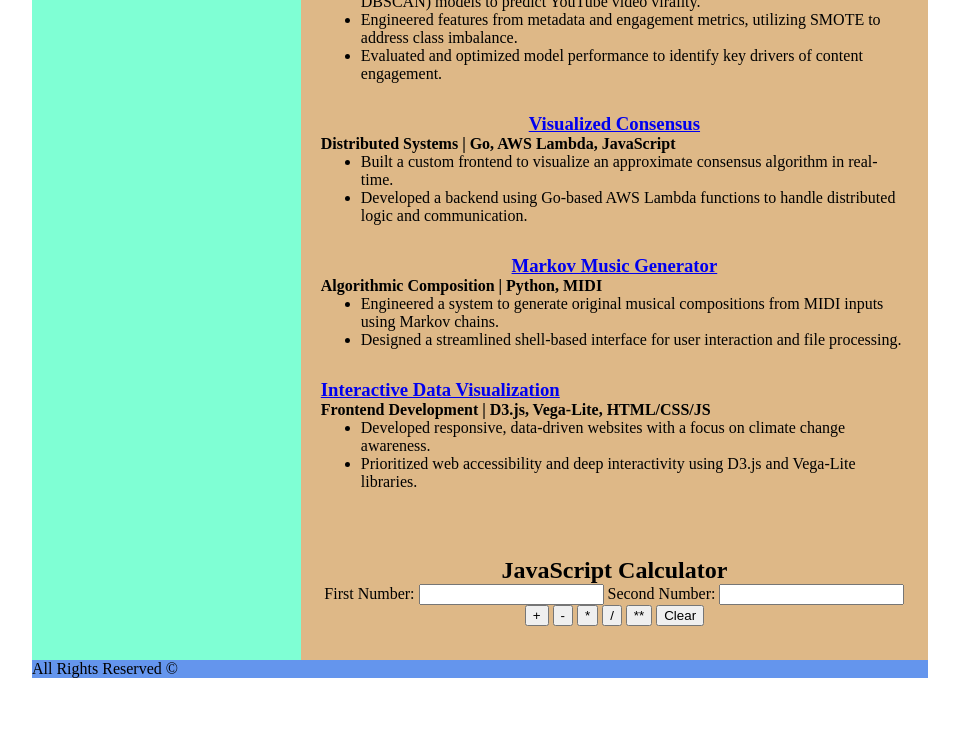
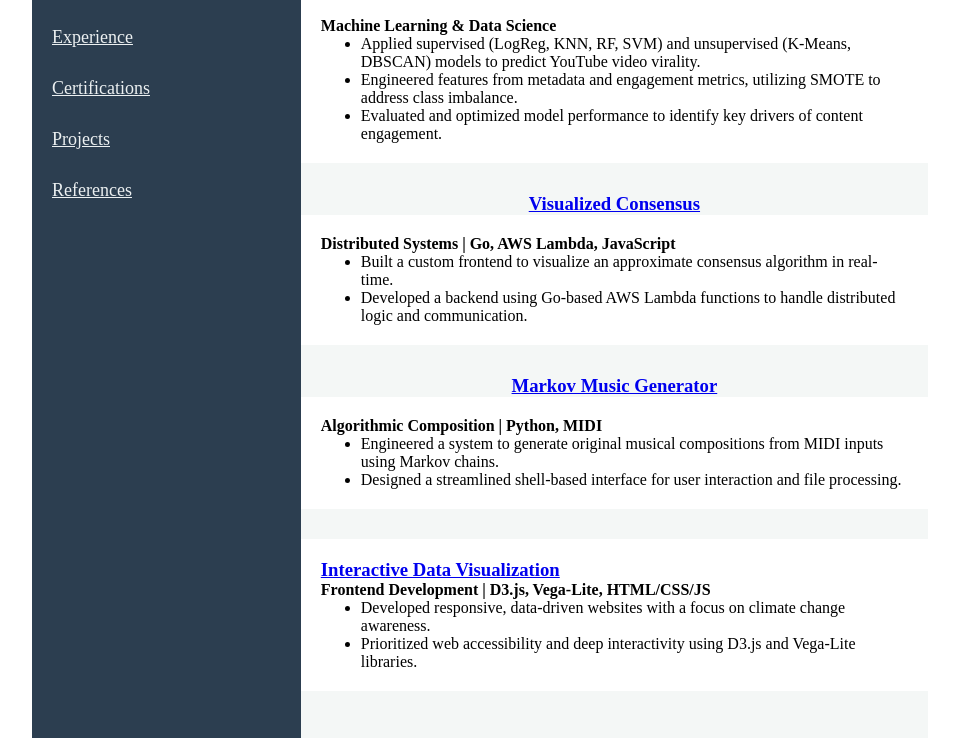
Before and after one commit to kkeith88/mp-1, a plain HTML site: page proj.html in a window 1280 px wide. Shown: the part 195-933 px from the top of the page, without its empty margins (160-1119 px from the left). Before the commit the page ends 873 px from the top, so only its background shows below. Drawn offline with Linux system fonts and the light colour scheme.

Commit message:
more styling

```diff
--- a/calculator.js
+++ b/calculator.js
@@ -29,7 +29,7 @@ function multiplication() { calculate('mul'); }
 function division() { calculate('div'); }
 function power() { calculate('pow'); }
 
-function clear() {
+function clearAll() {
     document.getElementById("first-number").value = "";
     document.getElementById("second-number").value = "";
     document.getElementById("output").innerHTML = "";
--- a/proj.html
+++ b/proj.html
@@ -62,9 +62,6 @@
                             </ul>
                         </div>
                     </div>
-
-                    <br>
-                    <br>
                     <div id="calculator-section">
                         <h2>JavaScript Calculator</h2>
 
@@ -77,7 +74,7 @@
                             <button onclick="multiplication()">*</button>
                             <button onclick="division()">/</button>
                             <button onclick="power()">**</button>
-                            <button onclick="clear()">Clear</button>
+                            <button onclick="clearAll()">Clear</button>
                         </div>
 
                         <h3 id="output"></h3>
--- a/style.css
+++ b/style.css
@@ -6,12 +6,14 @@
 
 #page-wrapper{
     width: 100vw;
-    background-color: burlywood;
+    background-color: #f4f7f6;
     margin: 0 auto;
 }
 
 header, footer{
-    background-color: cornflowerblue;
+    background-color: #34495e;
+    color: white;
+    padding: 20px;
 }
 
 
@@ -25,7 +27,8 @@ header, footer{
 
 nav {
     width: 100%;
-    background-color: aquamarine;
+    background-color: #2c3e50;
+    color: white;
 }
 
 nav ul {
@@ -35,6 +38,13 @@ nav ul {
     flex-direction: row;
     justify-content: space-around;
     flex-wrap: wrap;
+}
+
+nav a {
+    display: block;
+    color: #ecf0f1;
+    padding: 15px 10px;
+    font-size: 18px;
 }
 
 main {
@@ -61,6 +71,7 @@ main {
     nav ul {
         flex-direction: column;
         padding-left: 10px;
+
     }
 
     main {
@@ -82,7 +93,8 @@ main {
 .entry {
     text-align: left;
     margin-bottom: 30px;
-    padding: 0 20px;
+    padding:20px;
+    background-color: white;
 }
 
 .short-summary{
@@ -91,7 +103,7 @@ main {
     margin-bottom: 20px;
 }
 #project{
-    padding-top: 500px;
+    padding-top: 5px;
 }
 
 #skill-container{
@@ -105,3 +117,8 @@ main {
 main h1 {
     margin-bottom: 20px;
 }
+
+#calculator-section{
+    margin-top: 50px;
+    margin-bottom: 100px;
+}
```
